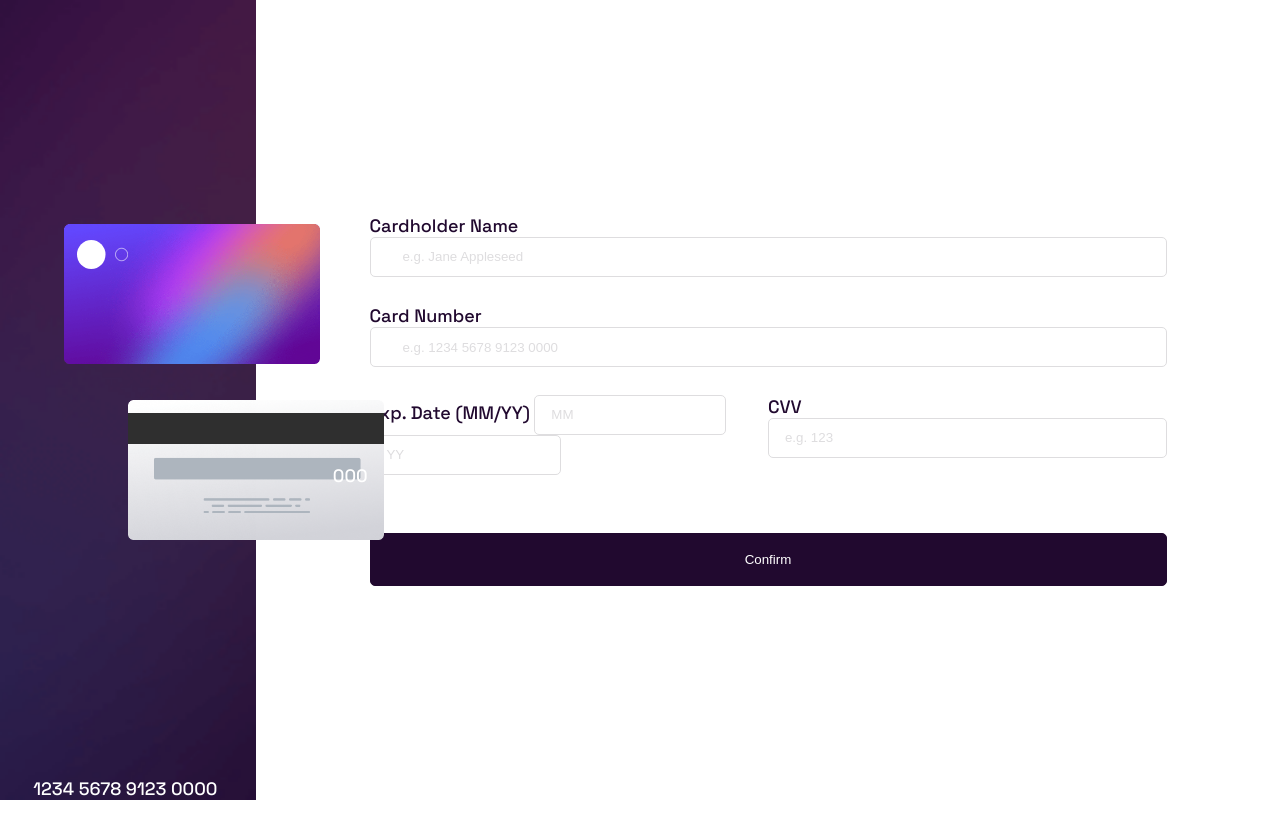
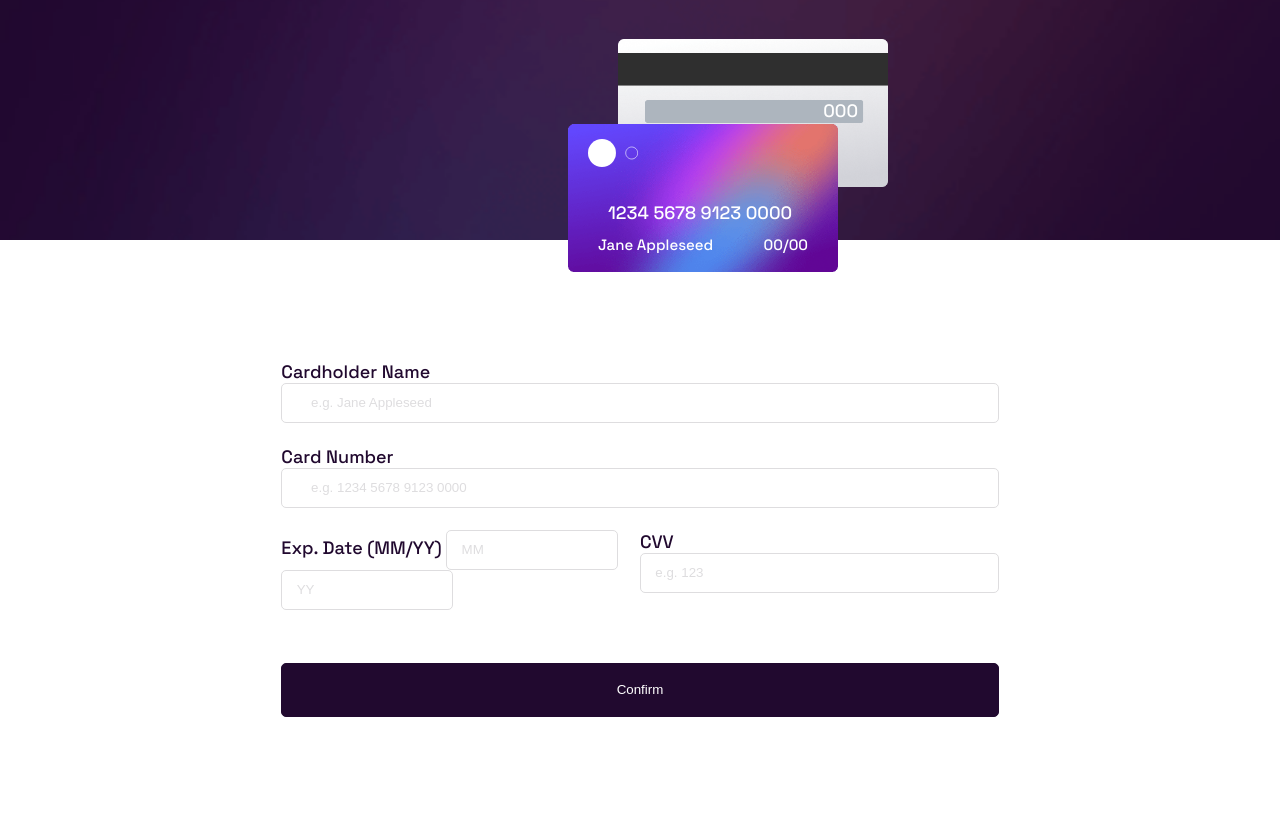
Before and after one commit to deZ1711/interactive-card-fem, a website: page index.html in a window 1280 px wide. After the commit the page ends 800 px from the top, so only its background shows below. Drawn offline with Linux system fonts and the light colour scheme.

Commit message:
refonte css

```diff
--- a/sass/base/_base.scss
+++ b/sass/base/_base.scss
@@ -11,9 +11,11 @@ html {
 }
 
 body {
-    @include media-min("desktop") {
-     display: flex;
-    }
+    display: flex;
+    align-items: center;
+    flex-direction: column;
+    width: 100vw;
+    height: 100vh;
 }
 
 
@@ -26,3 +28,10 @@ form.hidden,
 .attribution {
     margin-top: 100px;
 }
+
+header {
+    width: 100%;
+    min-height: 30vh;
+    background: url(../../images/bg-main-mobile.png) center center / cover no-repeat;
+    position: relative;
+}
--- a/sass/layout/_card.scss
+++ b/sass/layout/_card.scss
@@ -1,37 +1,28 @@
 .card {
+  &__front {
+    position: relative;
+    transform: translate(-200px, -20px);
+    width: 300px;
+  }
+  &__back {
+    width: 300px;
+    position: relative;
+    transform: translate(-150px, -105px);
+  }
   &__img {
     &--back {
-    width: 70%;
+    width: 270px;
     position: absolute;
-    right: 5%;
-    top: 10%;
-    @include media-min("desktop") {
-      top: 50%;
-      width: 100%;
-      left: 50%;
-    }
-    }
-    &--front {
-      width: 70%;
+  }
+  &--front {
+      width: 270px;
       position: absolute;
-      left: 5%;
-      top: 50%;
-      @include media-min("desktop") {
-        width: 100%;
-        top: 28%;
-        left: 25%;
-      }
     }
     &--logo {
       width: 50px;
       position: absolute;
-      top: 60%;
-      left: 10%;
-      @include media-min("desktop") {
-        width: 20%;
-        top: 30%;
-        left: 30%;
-      }
+      top: 15px;
+      left: 20px;
     }
     &--completed {
       width: 100px;
@@ -39,26 +30,21 @@
   }
   &__cvv {
     position: absolute;
-    top: 40%;
-    right: 15%;
-    @include media-min("desktop") {
-      position: absolute;
-      top: 58%;
-      left: 130%;
-    }
+    top: 60px;
+    right: 60px;
   }
   &__number {
     position: absolute;
-    bottom: 0;
-    left: 13%;
+    bottom: -100px;
+    left: 40px;
   }
   &__infos {
     display: flex;
     align-items: center;
     justify-content: space-between;
     position: absolute;
-    width: 60%;
-    bottom: -15%;
+    width: 70%;
+    bottom: -130px;
     left: 10%;
   }
   &__date {
--- a/sass/layout/_containers.scss
+++ b/sass/layout/_containers.scss
@@ -1,22 +1,11 @@
 .cards__container {
-  background: url(../../images/bg-main-mobile.png) center center / cover no-repeat;
-  min-height: 30vh;
-  position: relative;
-  @include media-min("desktop") {
-   width: 20vw;
-   height: 100vh;
-   display: flex;
-   flex-direction: column;
-  }
+  position: absolute;
+  display: flex;
+  flex-direction: column;
+  left: 60%;
+  top: 60%;
 }
 
 .container {
 margin-top: 10vh;
-@include media-min("desktop") {
-  margin-top: 0;
- display: flex;
- justify-content: center;
- align-items: center;
- width: 100vw;
 }
-}
```
Also changed, not shown: css/style.css, 1 other file.
